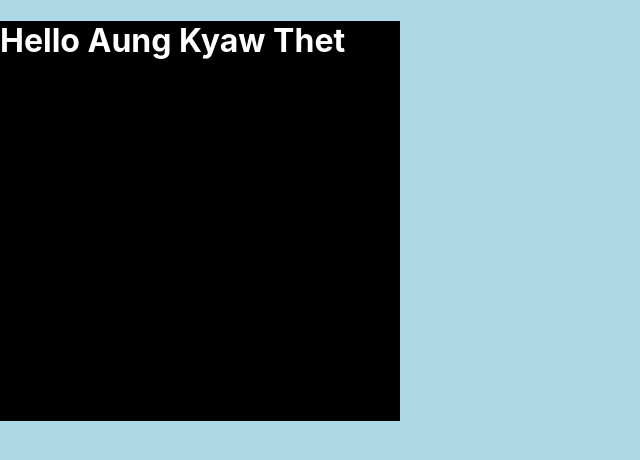
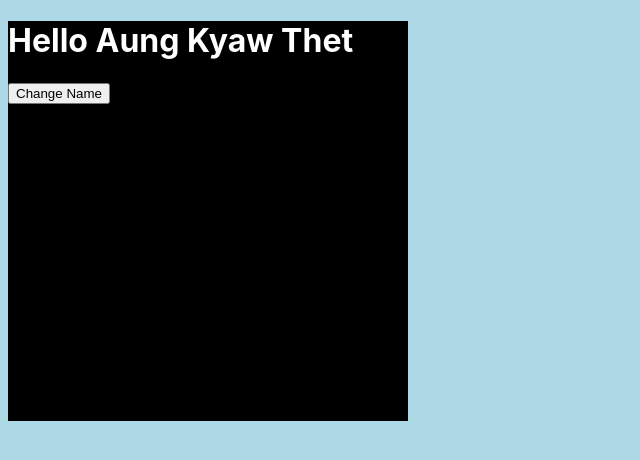
Before and after one commit to aungkyawth3t/spa-react, a React (Create React App) app: page / in a window 1280 px wide. Shown: the top 460 px of the page, without its empty margins (0-640 px from the left). Built offline with nearby package versions, Linux system fonts and the light colour scheme.

Commit message:
useState

```diff
--- a/src/App.js
+++ b/src/App.js
@@ -1,12 +1,21 @@
 import logo from './logo.svg';
 import './App.css';
-import Image from "./assets/image.jpg";
+import { useState } from 'react';
 
+// hook useState
 function App() {
-  let name = "Aung Kyaw Thet";
+  // let name = "Aung Kyaw Thet";
+  let [name, setName] = useState("Aung Kyaw Thet") // [getter, setter]
+
+  let changeName = () => {
+    setName('Aung Aung');
+    console.log(name);
+  }
+
   return (
     <div className='app'>
       <h1>Hello {name} </h1>
+      <button onClick={changeName}>Change Name</button>
     </div>
   );
 }
--- a/src/index.css
+++ b/src/index.css
@@ -1,5 +1,5 @@
 body {
-  margin: 0;
+  margin: 2;
   font-family: -apple-system, BlinkMacSystemFont, 'Segoe UI', 'Roboto', 'Oxygen',
     'Ubuntu', 'Cantarell', 'Fira Sans', 'Droid Sans', 'Helvetica Neue',
     sans-serif;
```
